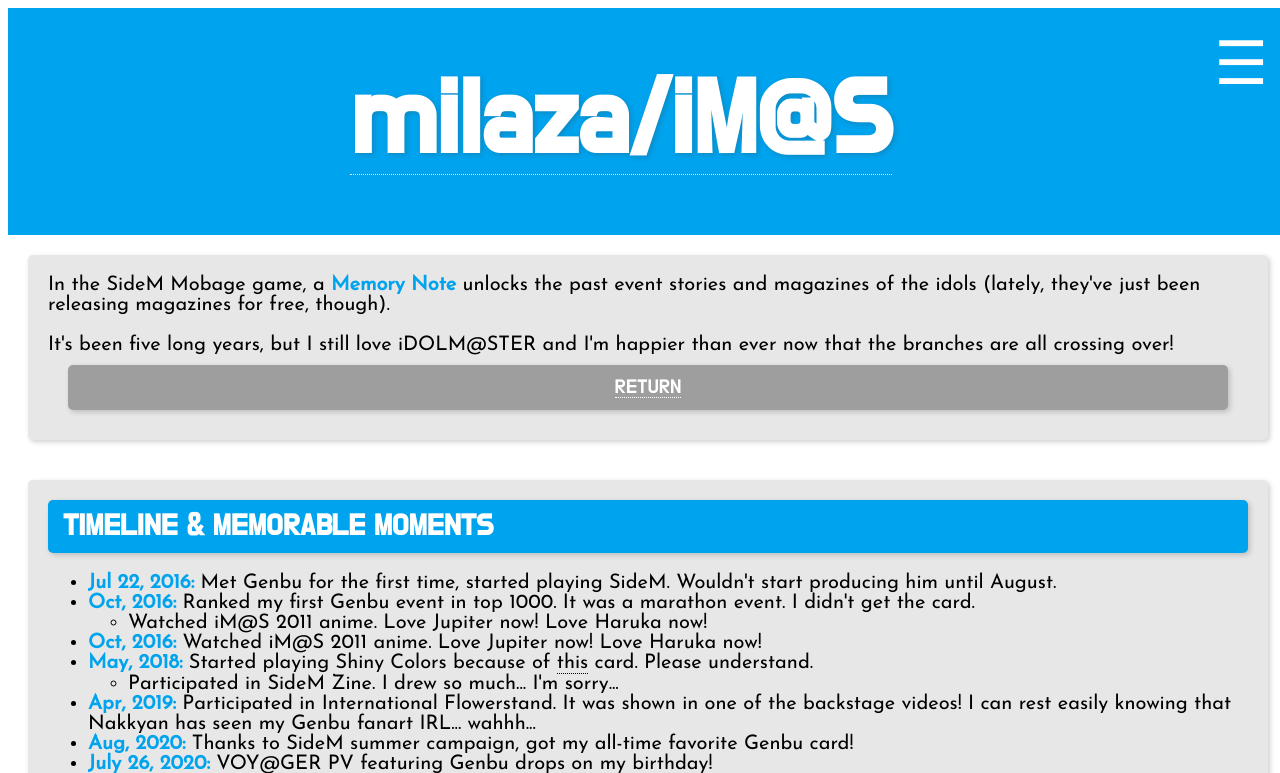
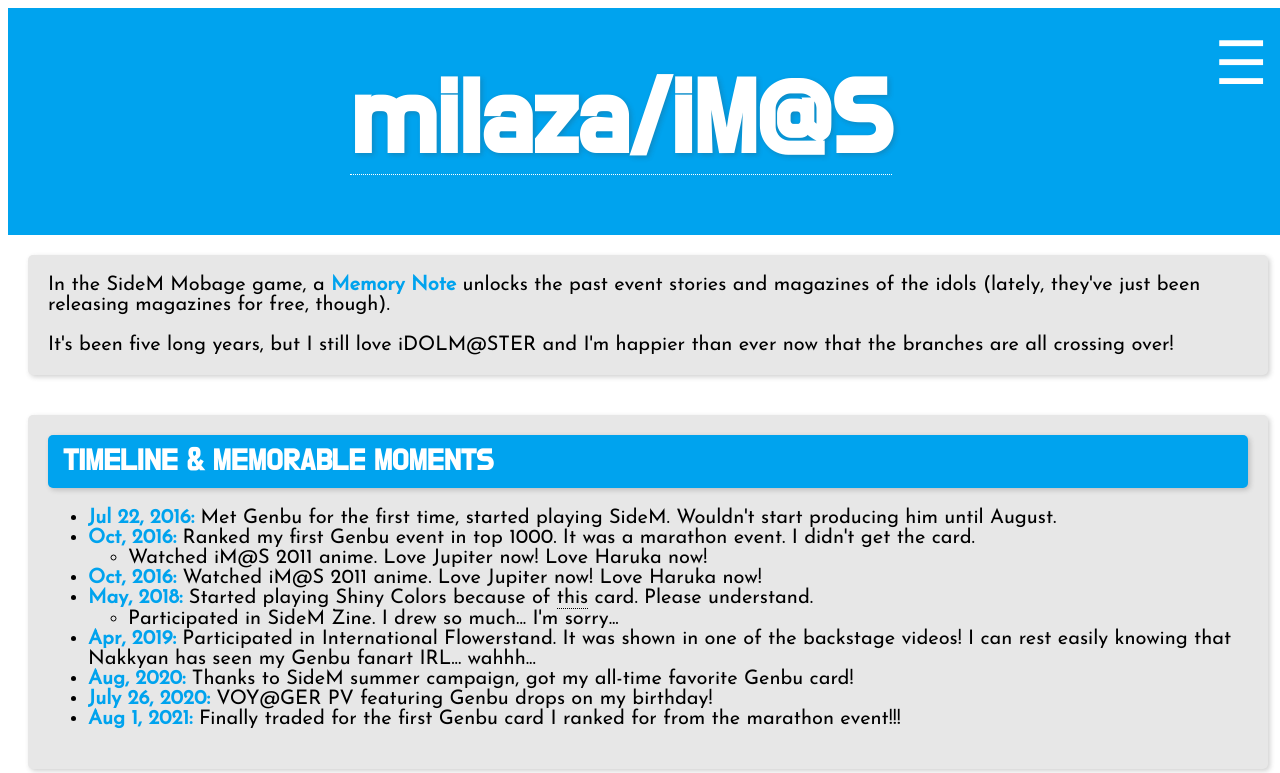
Before and after one commit to milazazo/milazazo.github.io, a PHP site: page /memonote.html in a window 1280 px wide. Shown: the top 773 px of the page. Run offline with PHP 8.4, Linux system fonts and the light colour scheme.

Commit message:
style fixes

```diff
--- a/memonote.html
+++ b/memonote.html
@@ -69,7 +69,6 @@
     <div class="box">
       In the SideM Mobage game, a <b>Memory Note</b> unlocks the past event stories and magazines of the idols (lately, they've just been releasing magazines for free, though).
       <br><br>It's been five long years, but I still love iDOLM@STER and I'm happier than ever now that the branches are all crossing over!
-      <div class="button-grey"><a href="/imas.html">RETURN</a></div>
     </div>
 
     <div class="box"><div class="section">TIMELINE & MEMORABLE MOMENTS</div>
--- a/style.css
+++ b/style.css
@@ -108,6 +108,7 @@
   font-family: "Do Hyeon", sans-serif;
   padding:10px;
   background-color:rgb(158, 158, 158);
+  color:white;
   z-index: 5;
   font-size:20px;
   margin-left: 1em;
@@ -120,16 +121,9 @@
   text-align:center;
 }
 
-.button-grey a{
-  color:white;
-}
-
-.button-grey a:hover{
-  color:white;
-}
-
 .button-grey:hover{
   background-color:rgb(190, 26, 26);
+  color:white;
 }
 
 .button-big{
@@ -295,7 +289,6 @@
     color: rgb(190, 26, 26);
     border-bottom: 1px dotted;
     text-decoration:none;
-    transition:0.5s;
 }
 
 a:hover{
```
